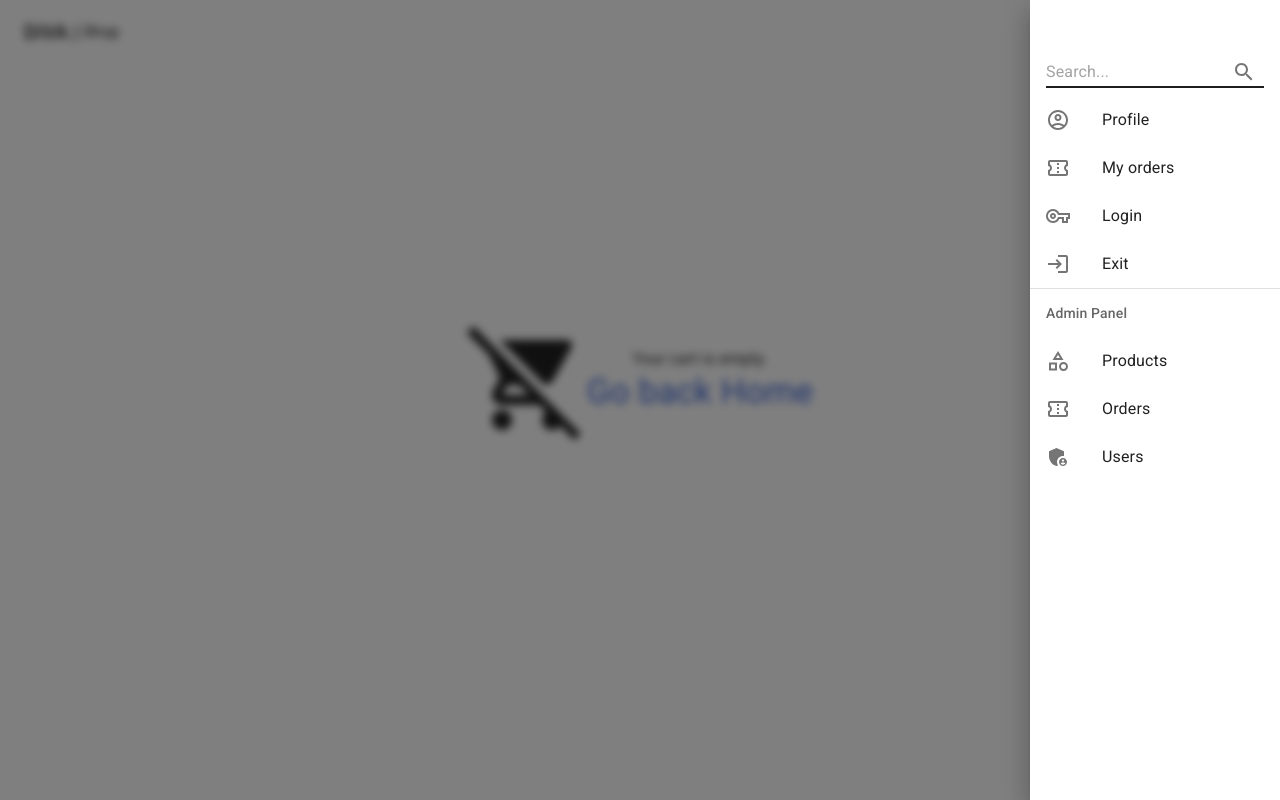
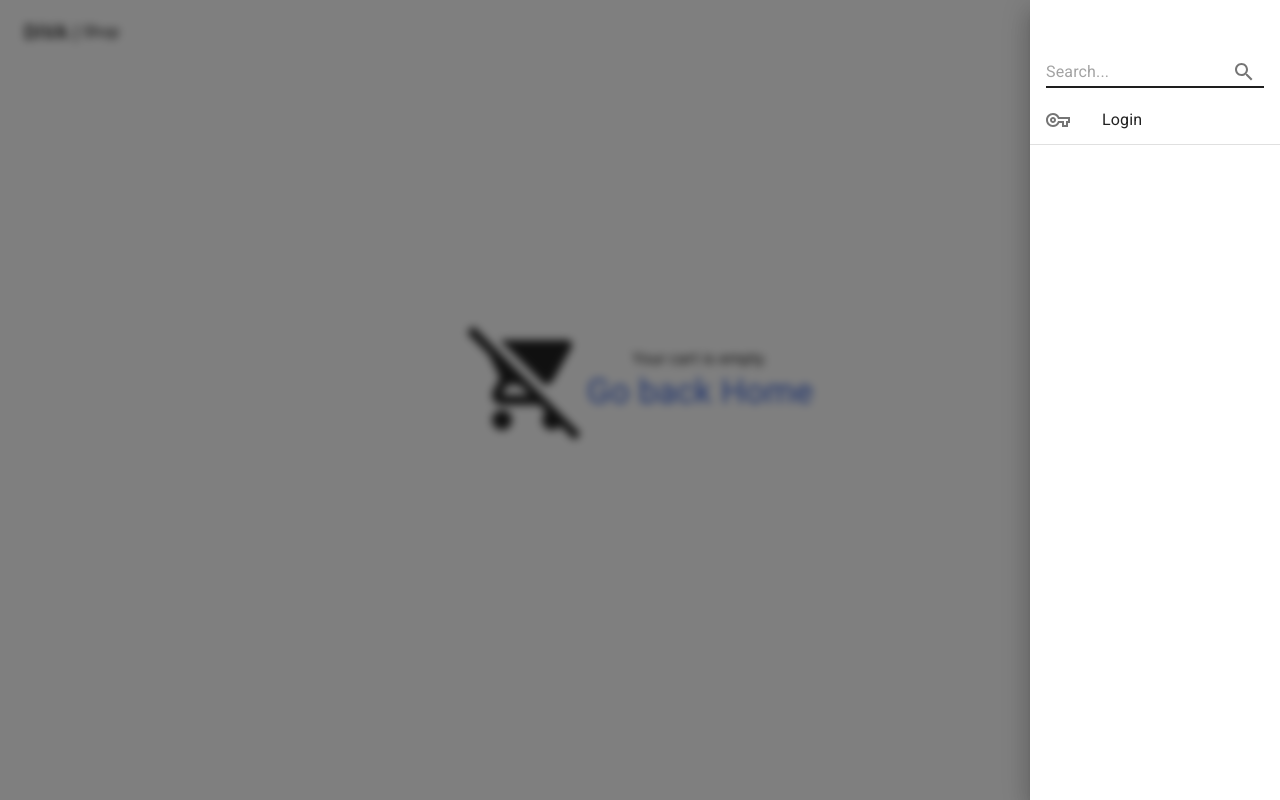
Before and after one commit to JAFleitas/diva-ecommerce-nextjs, a Next.js app: page /cart/empty in a window 1280 px wide. Both pictures are taken after a click on the button "Menu". Built offline with nearby package versions, Linux system fonts and the light colour scheme.

Commit message:
adding the functionality to the sidemenu

```diff
--- a/components/ui/SideMenu.tsx
+++ b/components/ui/SideMenu.tsx
@@ -24,10 +24,12 @@ import {
   SearchOutlined,
   VpnKeyOutlined,
 } from "@mui/icons-material";
-import { UiContext } from "../../context";
+import { AuthContext, UiContext } from "../../context";
 import { useRouter } from "next/router";
 
 export const SideMenu = () => {
+  const { user, isLoggedIn } = useContext(AuthContext);
+
   const router = useRouter();
   const navigateTo = (url: string) => {
     toggleSideMenu();
@@ -75,19 +77,23 @@ export const SideMenu = () => {
             />
           </ListItem>
 
+          {isLoggedIn ? (
             <ListItem button>
               <ListItemIcon>
                 <AccountCircleOutlined />
               </ListItemIcon>
               <ListItemText primary={"Profile"} />
             </ListItem>
+          ) : null}
 
+          {isLoggedIn && (
             <ListItem button>
               <ListItemIcon>
                 <ConfirmationNumberOutlined />
               </ListItemIcon>
               <ListItemText primary={"My orders"} />
             </ListItem>
+          )}
 
           <ListItem
             button
@@ -122,24 +128,27 @@ export const SideMenu = () => {
             <ListItemText primary={"Children"} />
           </ListItem>
 
+          {isLoggedIn ? (
+            <ListItem button>
+              <ListItemIcon>
+                <LoginOutlined />
+              </ListItemIcon>
+              <ListItemText primary={"Logout"} />
+            </ListItem>
+          ) : (
             <ListItem button>
               <ListItemIcon>
                 <VpnKeyOutlined />
               </ListItemIcon>
               <ListItemText primary={"Login"} />
             </ListItem>
-
-          <ListItem button>
-            <ListItemIcon>
-              <LoginOutlined />
-            </ListItemIcon>
-            <ListItemText primary={"Exit"} />
-          </ListItem>
+          )}
 
           {/* Admin */}
           <Divider />
+          {user?.role === "admin" ? (
+            <>
               <ListSubheader>Admin Panel</ListSubheader>
-
               <ListItem button>
                 <ListItemIcon>
                   <CategoryOutlined />
@@ -159,6 +168,8 @@ export const SideMenu = () => {
                 </ListItemIcon>
                 <ListItemText primary={"Users"} />
               </ListItem>
+            </>
+          ) : null}
         </List>
       </Box>
     </Drawer>
--- a/context/auth/AuthProvider.tsx
+++ b/context/auth/AuthProvider.tsx
@@ -1,6 +1,9 @@
+import { FC, PropsWithChildren, useReducer, useEffect } from "react";
+
 import axios from "axios";
+
 import Cookies from "js-cookie";
-import { FC, PropsWithChildren, useReducer } from "react";
+
 import { divaApi } from "../../api";
 import { IUser } from "../../interfaces";
 import { AuthContext, authReducer } from "./";
@@ -16,6 +19,24 @@ const AUTH_INITIAL_STATE: AuthState = {
 };
 
 export const AuthProvider: FC<PropsWithChildren> = ({ children }) => {
+  useEffect(() => {
+    checkToken();
+  }, []);
+
+  const checkToken = async () => {
+    if (!Cookies.get("token")) {
+      return;
+    }
+    try {
+      const { data } = await divaApi.get("/user/validate-token");
+      const { token, user } = data;
+      Cookies.set("token", token);
+      dispatch({ type: "[Auth] - Login", payload: user });
+    } catch (e) {
+      Cookies.remove("token");
+    }
+  };
+
   const [state, dispatch] = useReducer(authReducer, AUTH_INITIAL_STATE);
 
   const loginUser = async (
@@ -39,14 +60,12 @@ export const AuthProvider: FC<PropsWithChildren> = ({ children }) => {
     email: string,
     password: string
   ): Promise<{ hasError: boolean; message?: string }> => {
-    const { data } = await divaApi.post("/user/register", {
-      name,
-      email,
-      password,
-    });
-
     try {
-      const { data } = await divaApi.post("/user/login", { email, password });
+      const { data } = await divaApi.post("/user/register", {
+        name,
+        email,
+        password,
+      });
       const { token, user } = data;
 
       Cookies.set("token", token);
```
Lines whose indentation alone changed are shown as unchanged.
